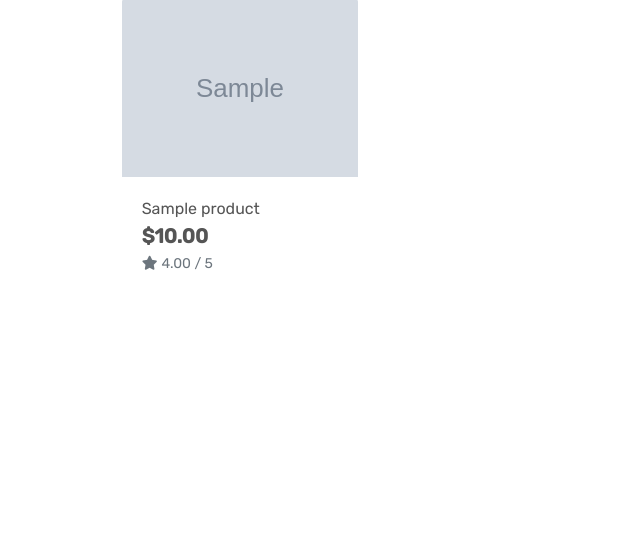
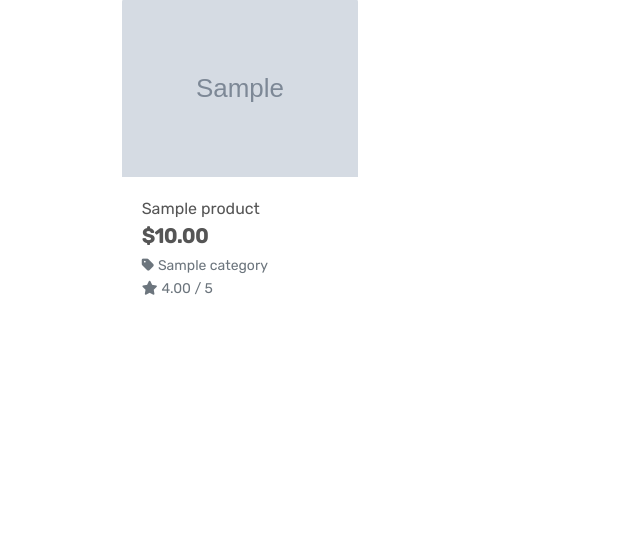
Before and after one commit to Giov3ss/PowerProtein, a Django app: page /products/ in a window 1280 px wide. Shown: the part 252-800 px from the top of the page, without its empty margins (0-640 px from the left). Run offline with Django 3.2, Linux system fonts and the light colour scheme; tables that the repository leaves empty hold one stand-in row (values such as "Sample post"); grey boxes marked "Sample" are stand-in pictures; some libraries are stand-ins or nearby versions.

Commit message:
added a badge to page and styling with css

```diff
--- a/products/templates/products/products.html
+++ b/products/templates/products/products.html
@@ -15,12 +15,19 @@
     <div class="row">
         <div class="col text-center mt-3">
             <h2 class="logo-font">Products</h2>
+            {% for c in current_categories %}
+                <a class="category-badge text-decoration-none" href="{% url 'products' %}?category={{ c.name }}">
+                    <span class="p-2 mt-2 badge badge-white text-black rounded-0 border border-dark">{{ c.friendly_name }}</span>
+                </a>
+            {% endfor %}
             <hr class="w-50 mb-1">
         </div>
     </div>
     <div class="row">
         <div class="product-container col-10 offset-1">
-            <div class="row mt-1 mb-2"></div>
+            <div class="row mt-1 mb-2">
+
+            </div>
             <div class="row">
                 {% for product in products %}
                     <div class="col-sm-6 col-md-6 col-lg-4 col-xl-3">
@@ -41,6 +48,13 @@
                                 <div class="row">
                                     <div class="col">
                                         <p class="lead mb-0 text-left font-weight-bold">${{ product.price }}</p>
+                                        {% if product.category %}
+                                        <p class="small mt-1 mb-0">
+                                            <a class="text-muted" href="{% url 'products' %}?category={{ product.category.name }}">
+                                                <i class="fas fa-tag mr-1"></i>{{ product.category.friendly_name }}
+                                            </a>
+                                        </p>
+                                        {% endif %}
                                         {% if product.rating %}
                                             <small class="text-muted"><i class="fas fa-star mr-1"></i>{{ product.rating }} / 5</small>
                                         {% else %}
--- a/static/css/base.css
+++ b/static/css/base.css
@@ -70,6 +70,11 @@ body {
     z-index: -1;
 }
 
+a.category-badge > span.badge:hover {
+    background: #212529 !important;
+    color: #fff !important;
+}
+
 /* -------------------------------- Media Queries */
 
 /* Slightly larger container on xl screens */
```
